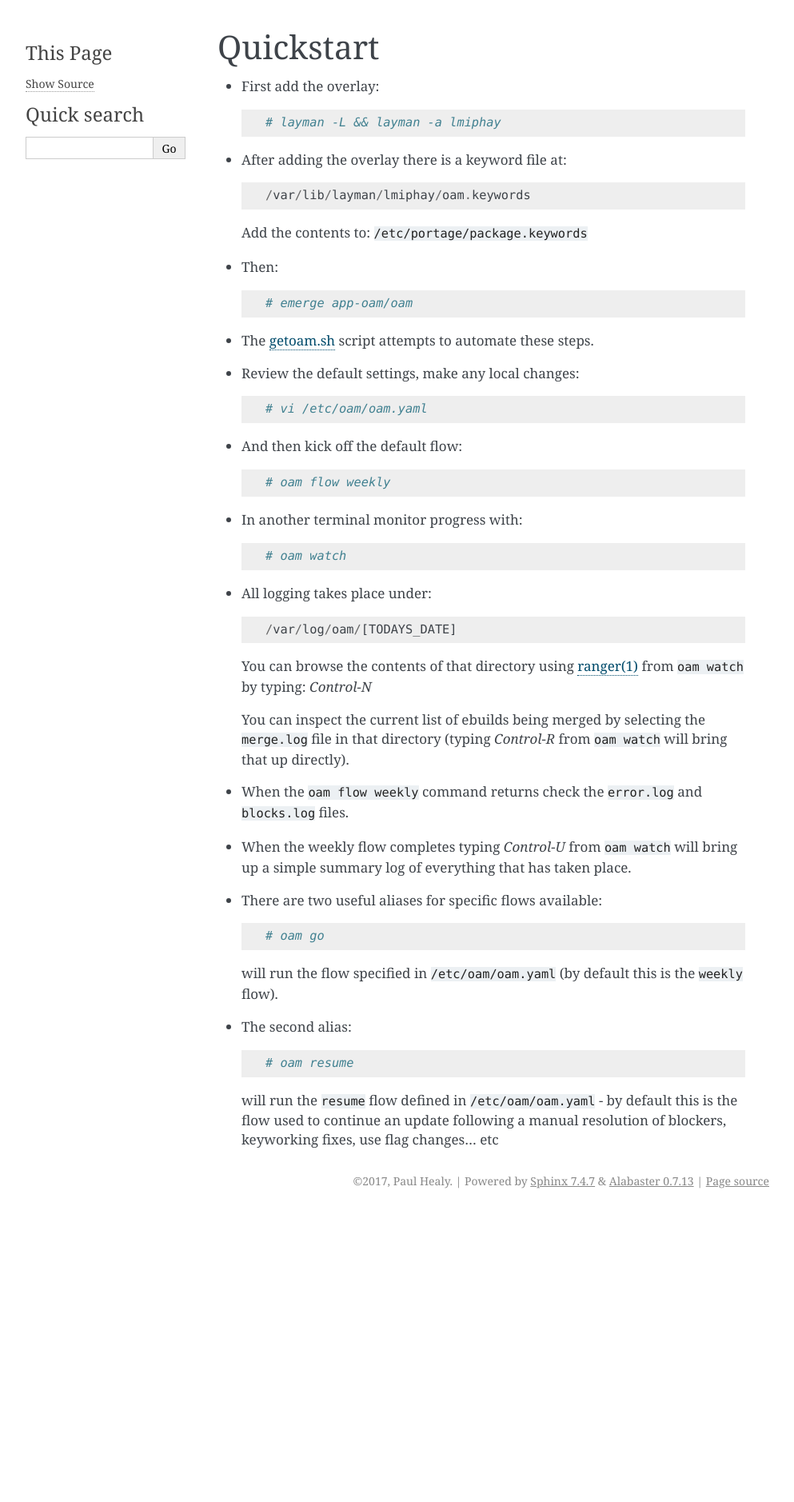
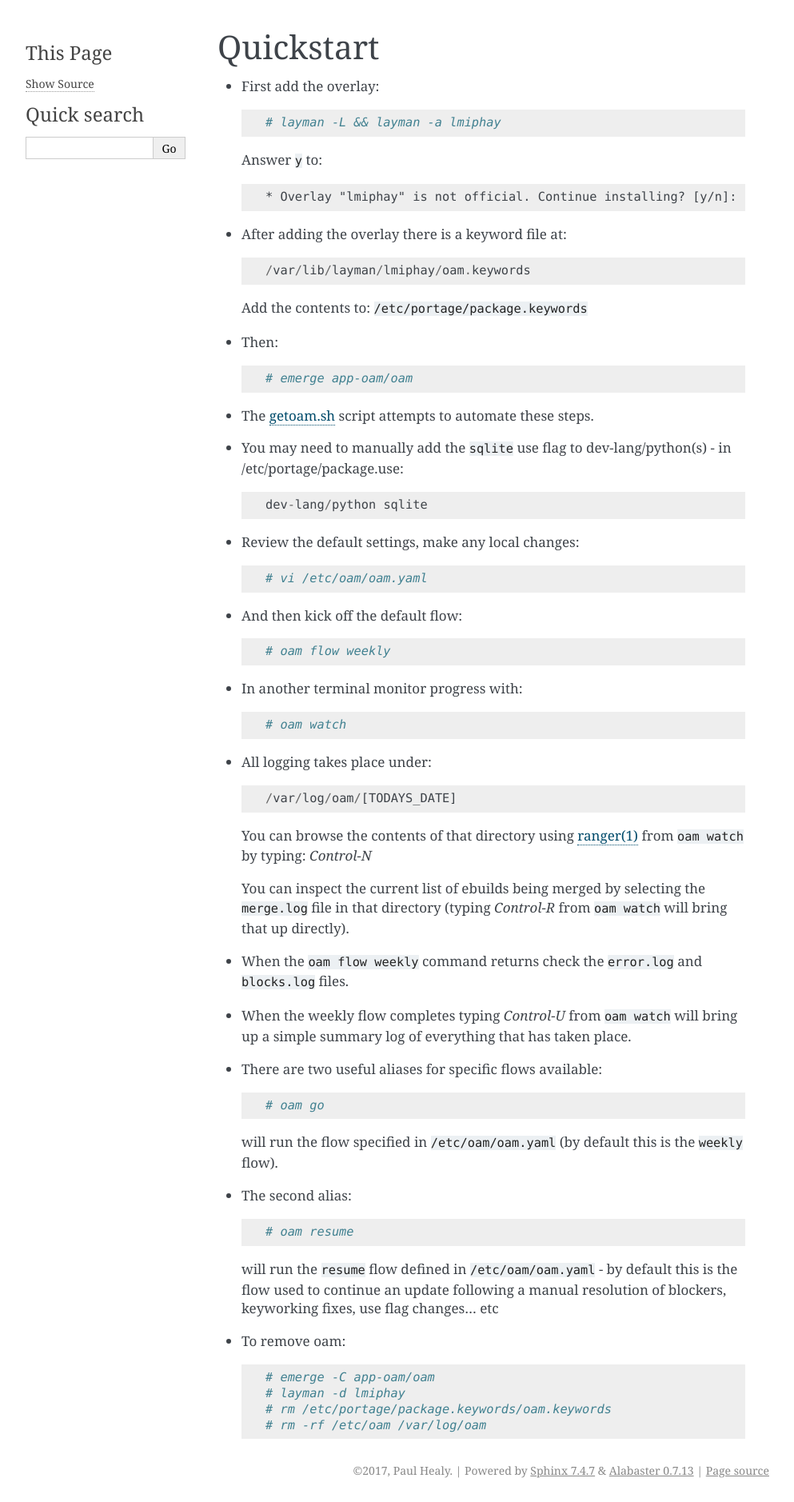
Before and after one commit to lmiphay/oam, a Sphinx documentation site: the page built from docs/source/quickstart.rst, in a window 1280 px wide. Shown: the whole page at 80% size, without its empty margins (148-1141 px from the left). Built offline with Sphinx 7.4.7, drawn with Linux system fonts in a browser that asks for light colours; before the commit the page ends 1516 px from its top, so only the background shows below that.

Commit message:
update overlay install, python use sqlite and some removal notes

```diff
--- a/docs/source/quickstart.rst
+++ b/docs/source/quickstart.rst
@@ -5,6 +5,10 @@ Quickstart
 * First add the overlay::
 
     # layman -L && layman -a lmiphay
+
+  Answer ``y`` to::
+
+    * Overlay "lmiphay" is not official. Continue installing? [y/n]:
 
 * After adding the overlay there is a keyword file at::
 
@@ -17,6 +21,10 @@ Quickstart
     # emerge app-oam/oam
 
 * The `getoam.sh <https://raw.githubusercontent.com/lmiphay/oam/master/bin/getoam.sh>`_ script attempts to automate these steps.
+
+* You may need to manually add the ``sqlite`` use flag to dev-lang/python(s) - in /etc/portage/package.use::
+
+    dev-lang/python sqlite
 
 * Review the default settings, make any local changes::
 
@@ -57,3 +65,10 @@ Quickstart
 
   will run the ``resume`` flow defined in ``/etc/oam/oam.yaml`` - by default this is the flow used
   to continue an update following a manual resolution of blockers, keyworking fixes, use flag changes... etc
+
+* To remove oam::
+
+    # emerge -C app-oam/oam
+    # layman -d lmiphay
+    # rm /etc/portage/package.keywords/oam.keywords
+    # rm -rf /etc/oam /var/log/oam
```
